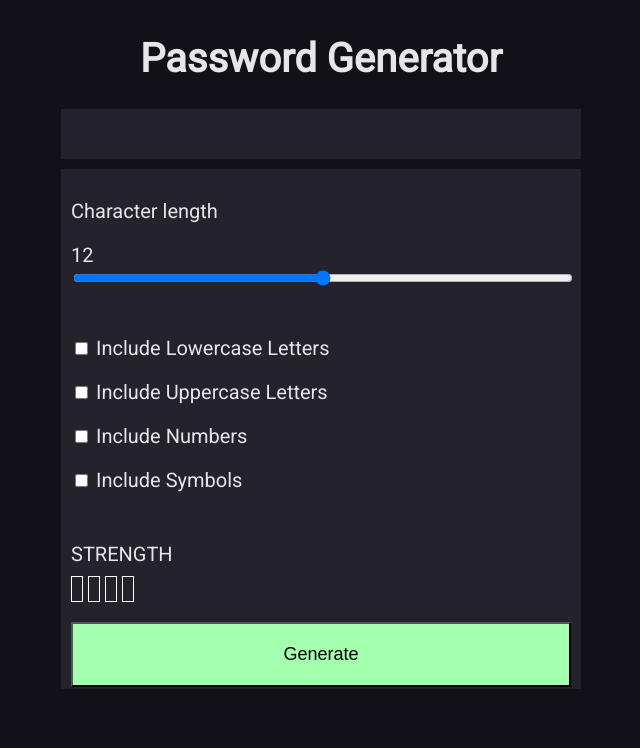
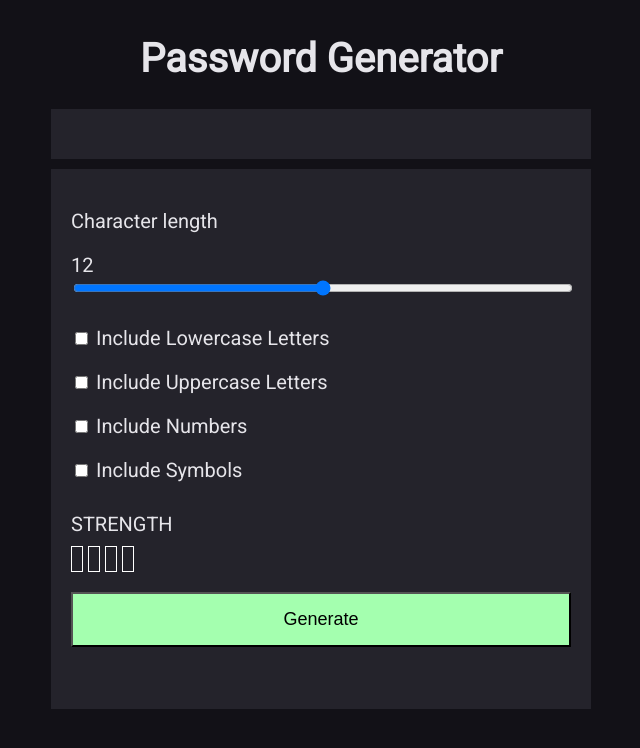
Before and after one commit to cfcmeireles/Password-generator, a Vue app: page / in a window 1280 px wide. Shown: the top 748 px of the page, without its empty margins (319-959 px from the left). Built offline with nearby package versions, Linux system fonts and the light colour scheme.

Commit message:
Updated styles

```diff
--- a/src/components/PasswordGenerator.vue
+++ b/src/components/PasswordGenerator.vue
@@ -50,9 +50,7 @@
           :style="`background-color: ${this.password.barColor4}`"
         ></div>
       </div>
-      <button class="generate-password" @click="generatePassword">
-        Generate
-      </button>
+      <button class="generate-btn" @click="generatePassword">Generate</button>
       <p v-if="showAlert">Please check at least 1 requirement</p>
     </div>
   </div>
@@ -272,11 +270,11 @@ export default {
   grid-row-start: 2; */
   height: 500px;
   width: 500px;
-  padding: 10px;
+  padding: 20px;
 }
 
 .password-range {
-  margin-bottom: 50px;
+  margin-bottom: 30px;
   width: 100%;
 }
 /*
@@ -298,13 +296,13 @@ export default {
 }
 
 .checkbox-items:nth-child(7) {
-  margin-bottom: 50px;
+  margin-bottom: 30px;
 }
 
-.generate-password {
+.generate-btn {
   background: #a4ffaf;
   width: 100%;
-  padding: 20px;
+  padding: 15px;
   font-size: 18px;
 }
 
```
